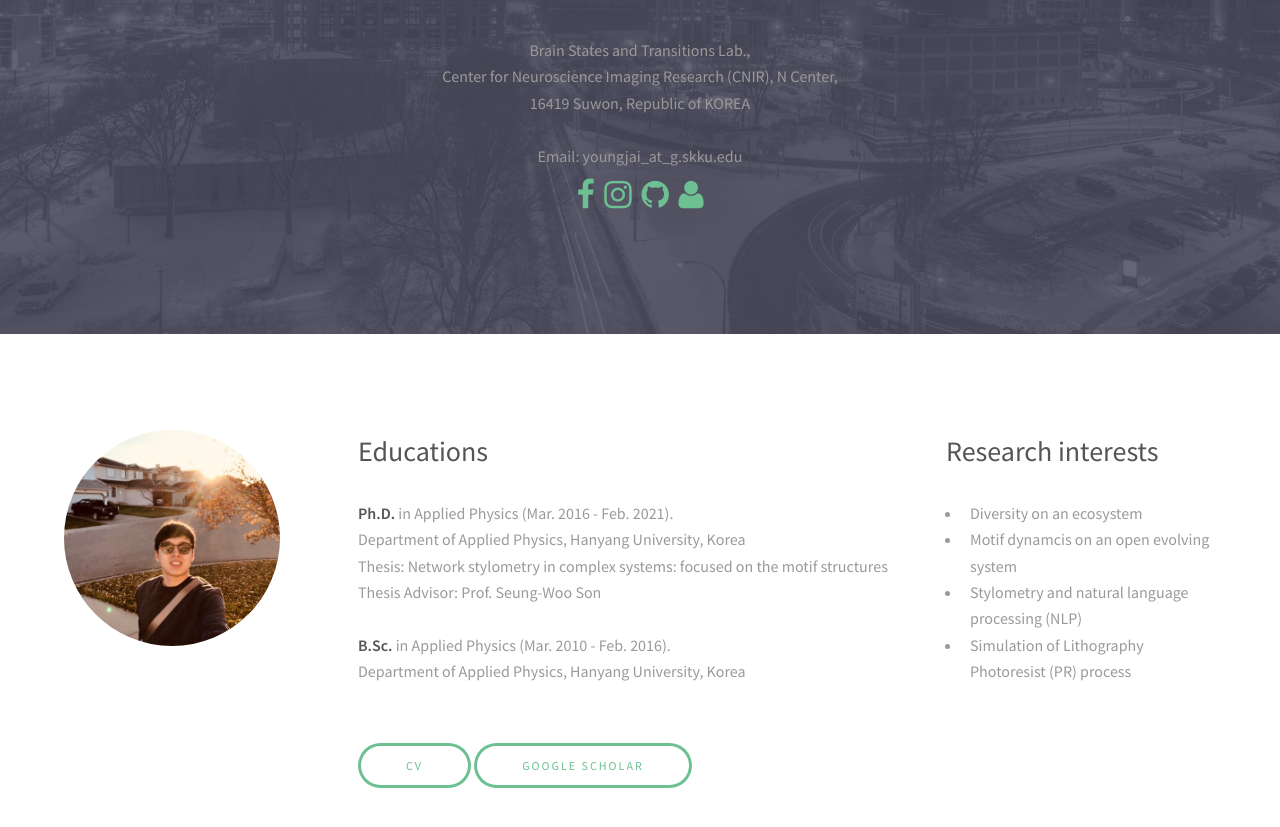
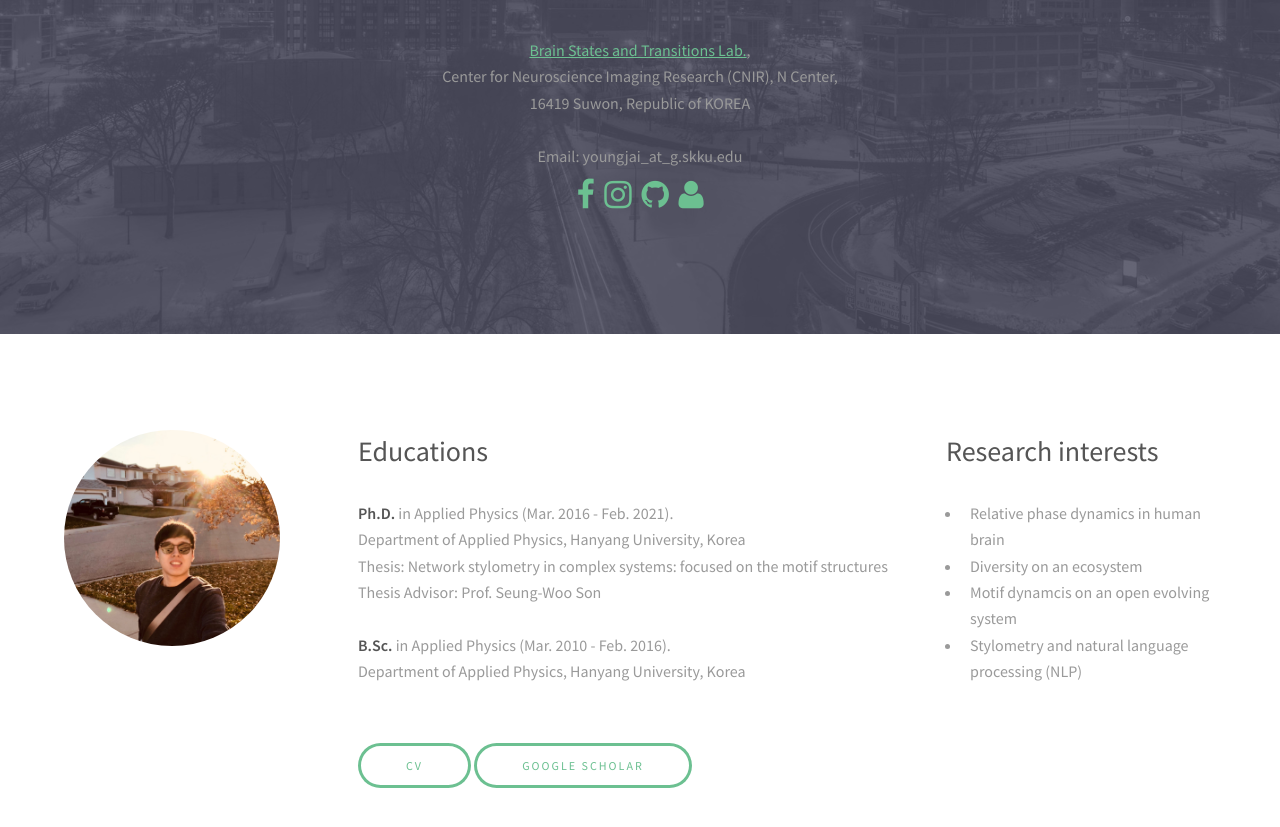
Before and after one commit to youngjai/home, a plain HTML site: page index.html in a window 1280 px wide. Shown: the part 269-1096 px from the top of the page. Drawn offline with Linux system fonts and the light colour scheme.

Commit message:
update affiliation (230302)

```diff
--- a/index.html
+++ b/index.html
@@ -34,7 +34,7 @@
 					</header>
 
 					<footer>
-						Brain States and Transitions Lab.,<br />
+						<a href="https://moonbrainlab.org">Brain States and Transitions Lab.</a>,<br />
 						Center for Neuroscience Imaging Research (CNIR), N Center,<br />
 						16419 Suwon, Republic of KOREA<br /><br />
 						Email: youngjai_at_g.skku.edu<br />
@@ -77,10 +77,10 @@
 						<section class="3u$ 6u$(medium) 12u$(small)">
 							<h3>Research interests</h3>
 							<ul>
+								<li>Relative phase dynamics in human brain</li>
 								<li>Diversity on an ecosystem</li>
 								<li>Motif dynamcis on an open evolving system</li>
 								<li>Stylometry and natural language processing (NLP)</li>
-								<li>Simulation of Lithography Photoresist (PR) process</li>
 							</ul>
 						</section>
 					</div>
```
Also changed, not shown: 2 other files.
